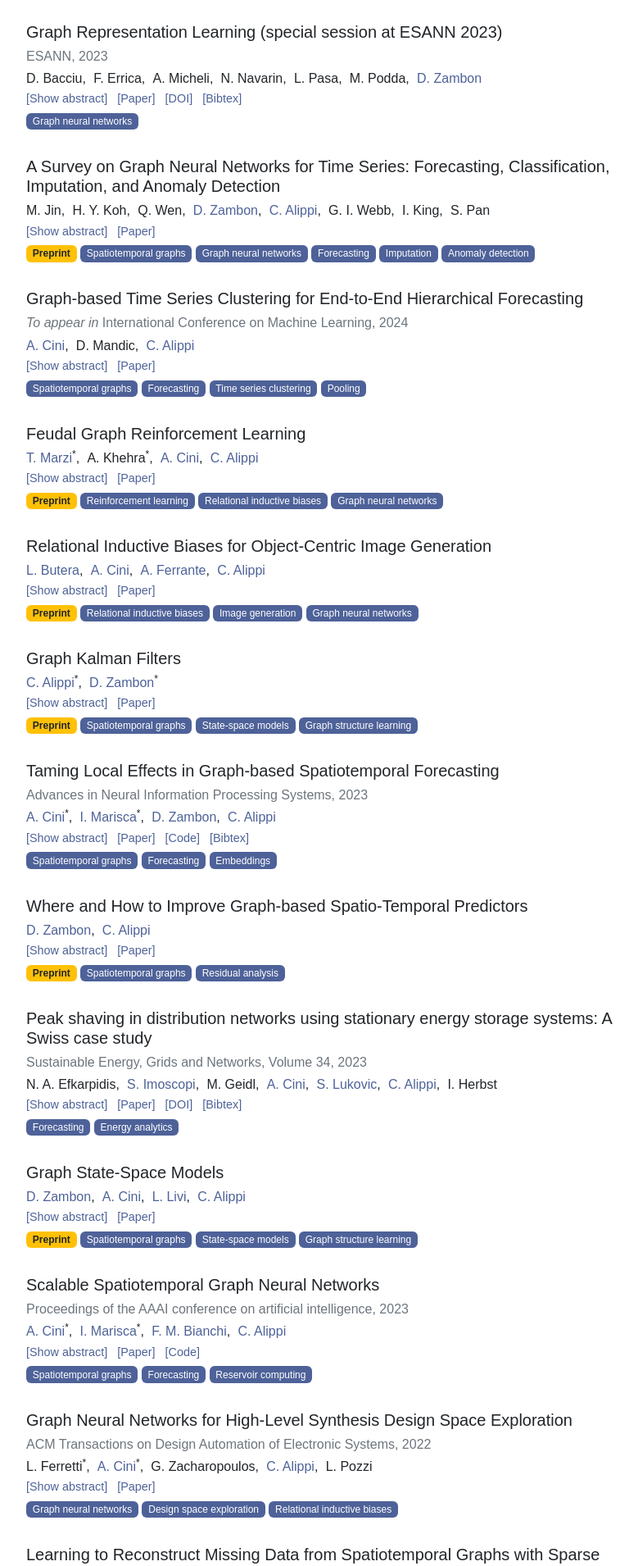
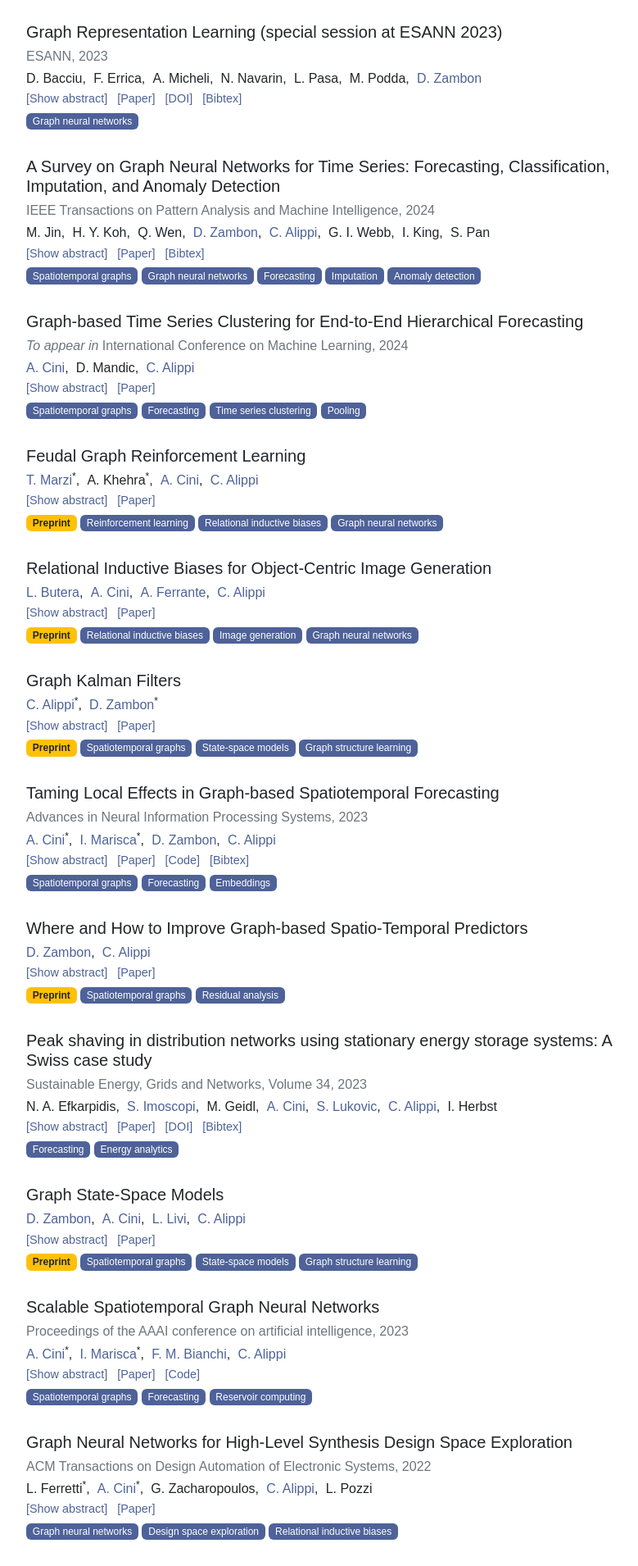
Before and after one commit to Graph-Machine-Learning-Group/graph-machine-learning-group.github.io, a Jekyll site: the page built from publications.html, in a window 1280 px wide. Shown: the part 1358-3268 px from the top of the page at 82% size, without its empty margins (256-1035 px from the left). Built offline with Jekyll 4.4.1, drawn with Linux system fonts in a browser that asks for light colours.

Commit message:
gnn4ts accepted at IEEE TPAMI

```diff
--- a/_data/news.yml
+++ b/_data/news.yml
@@ -1,3 +1,5 @@
+- date: 2024/08
+  text: 'Our <a href="https://ieeexplore.ieee.org/document/10636792">survey on GNNs for time series</a> has been accepted at <strong>IEEE TPAMI</strong>!'
 - date: 2024/05
   text: 'Two papers accepted at <strong>ICML 2024</strong>! <a href="https://arxiv.org/abs/2305.19183">Graph-based Time Series Clustering for End-to-End Hierarchical Forecasting</a> (Cini et al.) and <a href="https://arxiv.org/abs/2402.10634">Graph-based Forecasting with Missing Data through Spatiotemporal Downsampling</a> (Marisca et al.).'
 - date: 2024/04
--- a/_data/publications.yaml
+++ b/_data/publications.yaml
@@ -132,8 +132,8 @@
 - title: "A Survey on Graph Neural Networks for Time Series: Forecasting, Classification, Imputation, and Anomaly Detection"
   links:
     paper: https://arxiv.org/abs/2307.03759
-  venue: Preprint
-  year: 2023
+  venue: IEEE Transactions on Pattern Analysis and Machine Intelligence
+  year: 2024
   authors:
   - M. Jin
   - H. Y. Koh
@@ -150,6 +150,14 @@
     - imputation
     - anomaly detection
   abstract: "Time series are the primary data type used to record dynamic system measurements and generated in great volume by both physical sensors and online processes (virtual sensors). Time series analytics is therefore crucial to unlocking the wealth of information implicit in available data. With the recent advancements in graph neural networks (GNNs), there has been a surge in GNN-based approaches for time series analysis. These approaches can explicitly model inter-temporal and inter-variable relationships, which traditional and other deep neural network-based methods struggle to do. In this survey, we provide a comprehensive review of graph neural networks for time series analysis (GNN4TS), encompassing four fundamental dimensions: forecasting, classification, anomaly detection, and imputation. Our aim is to guide designers and practitioners to understand, build applications, and advance research of GNN4TS. At first, we provide a comprehensive task-oriented taxonomy of GNN4TS. Then, we present and discuss representative research works and introduce mainstream applications of GNN4TS. A comprehensive discussion of potential future research directions completes the survey. This survey, for the first time, brings together a vast array of knowledge on GNN-based time series research, highlighting foundations, practical applications, and opportunities of graph neural networks for time series analysis."
+  bibtex: >
+    @article{jin2024survey,
+      author={Jin, Ming and Koh, Huan Yee and Wen, Qingsong and Zambon, Daniele and Alippi, Cesare and Webb, Geoffrey I. and King, Irwin and Pan, Shirui},
+      journal={IEEE Transactions on Pattern Analysis and Machine Intelligence},
+      title={A Survey on Graph Neural Networks for Time Series: Forecasting, Classification, Imputation, and Anomaly Detection},
+      year={2024},
+      doi={10.1109/TPAMI.2024.3443141}
+    }
 - title: Graph-based Time Series Clustering for End-to-End Hierarchical Forecasting
   links:
     paper: https://arxiv.org/abs/2305.19183
```
